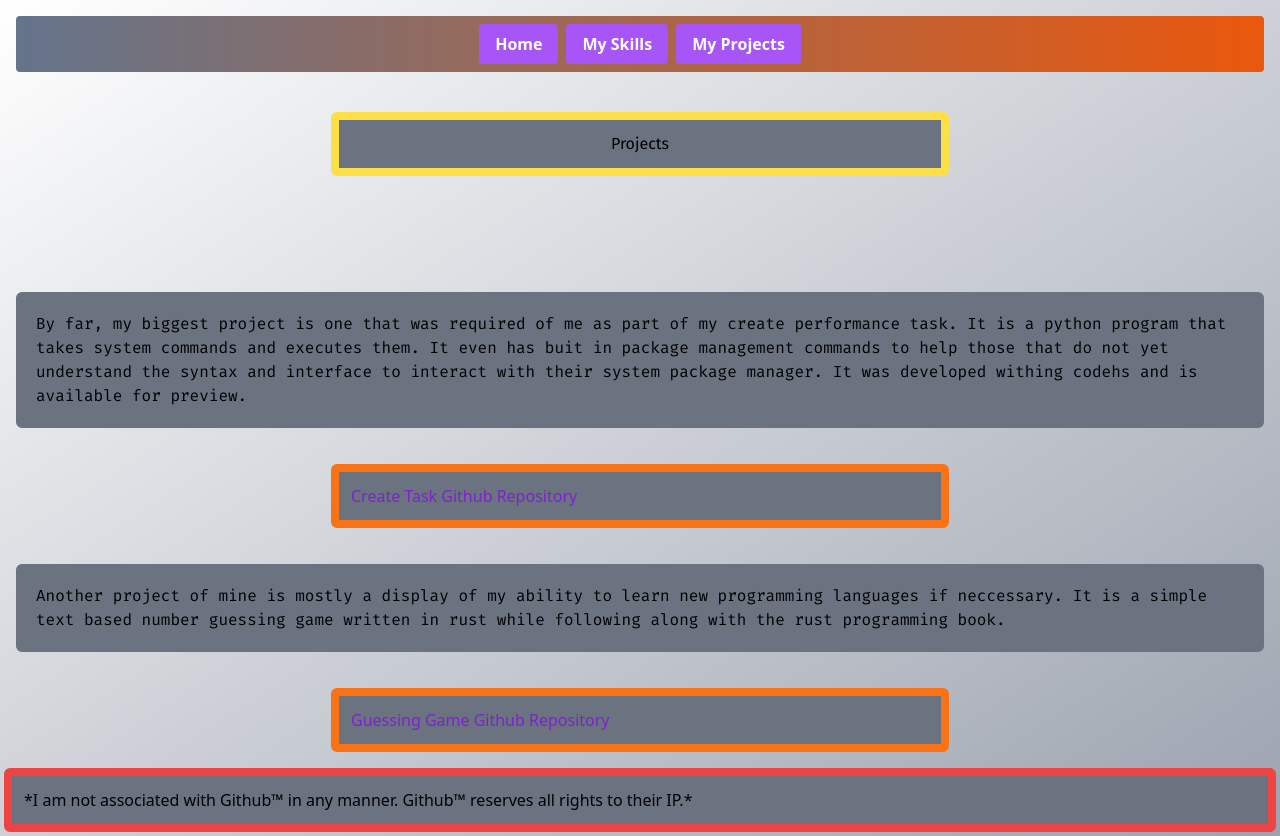
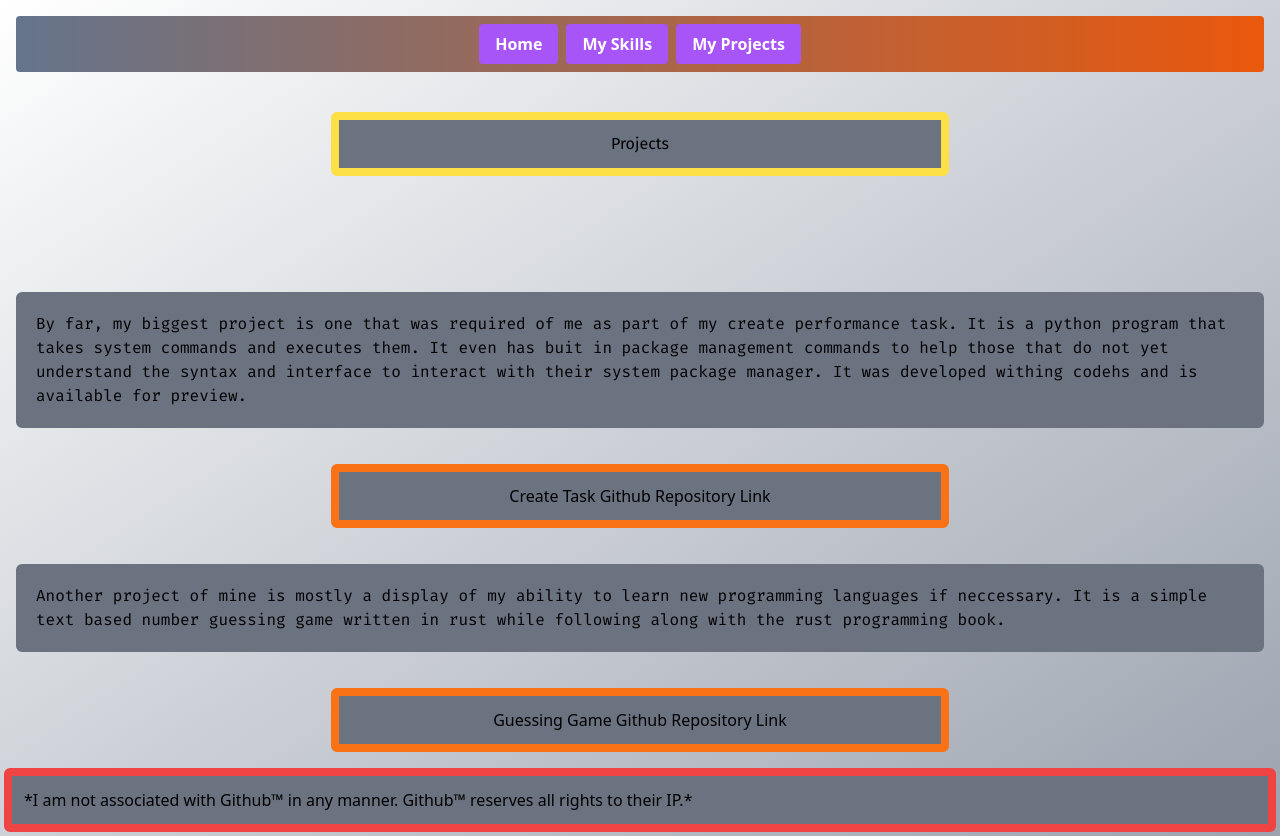
Before and after one commit to corbinseeg/27seegmcord.github.io, a website: page projects.html in a window 1280 px wide. Drawn offline with nearby package versions, Linux system fonts and the light colour scheme.

Commit message:
Fix links

```diff
--- a/projects.html
+++ b/projects.html
@@ -58,8 +58,8 @@
 
             <!-- Creates link to Create task Github page. -->
             <div></div>
-            <div class="rounded-md border-8 p-3 content-center border-orange-500 col-span-2 mt-6 bg-gray-500 text-purple-700">
-                <a href="https://github.com/corbinseeg/create_performance_task" target="_blank">Create Task Github Repository</a>
+            <div class="rounded-md border-8 p-3 text-center border-orange-500 col-span-2 mt-6 bg-gray-500 dark:text-white text-black">
+                <a href="https://github.com/corbinseeg/create_performance_task" target="_blank">Create Task Github Repository Link</a>
             </div>
             <div></div>
 
@@ -75,8 +75,8 @@
 
             <!-- Creates link to guessing game Github. -->
             <div></div>
-            <div class="rounded-md border-8 p-3 content-center border-orange-500 col-span-2 mt-6 bg-gray-500 text-purple-700">
-                <a href="https://github.com/corbinseeg/guess_the_number_rs" target="_blank">Guessing Game Github Repository</a>
+            <div class="rounded-md border-8 p-3 text-center border-orange-500 col-span-2 mt-6 bg-gray-500 dark:text-white text-black">
+                <a href="https://github.com/corbinseeg/guess_the_number_rs" target="_blank">Guessing Game Github Repository Link</a>
             </div>
             <div></div>
         </div>
```
